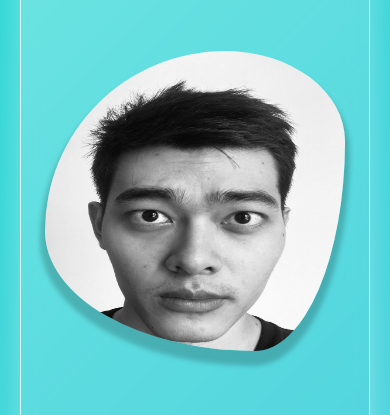
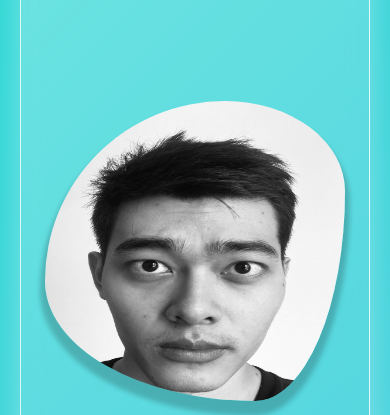
Before and after one commit to SiThuMinHtet/Portfolio-project, a plain HTML site: page index.html in a window 390 px wide. Shown: the part 120-535 px from the top of the page. Drawn offline with nearby package versions, Linux system fonts and the light colour scheme; files whose address does not match are found by name.

Commit message:
hero-cover-responsive: --reduce-code-by-using-flex-column-reverse-in-current-hero-div

```diff
--- a/css/responsive.css
+++ b/css/responsive.css
@@ -698,10 +698,12 @@
 	}
 
 	.hero {
-		display: none;
+		display: flex;
+		flex-direction: column-reverse;
+		align-items: center;
 	}
 
-	.hero-responsive {
+	/* .hero-responsive {
 		margin: 0;
 		padding: 0;
 		display: flex;
@@ -710,7 +712,7 @@
 		justify-content: center;
 		align-content: center;
 		justify-items: center;
-	}
+	} */
 
 	.hero-img {
 		margin: 0;
@@ -1015,10 +1017,12 @@
 	}
 
 	.hero {
-		display: none;
+		display: flex;
+		flex-direction: column-reverse;
+		align-items: center;
 	}
 
-	.hero-responsive {
+	/* .hero-responsive {
 		margin: 0;
 		padding: 0;
 		display: flex;
@@ -1027,7 +1031,7 @@
 		justify-content: center;
 		align-content: center;
 		justify-items: center;
-	}
+	} */
 
 	.hero-img {
 		margin: 0;
--- a/css/style.css
+++ b/css/style.css
@@ -162,9 +162,9 @@ a {
 	position: relative;
 }
 
-.hero-responsive {
+/* .hero-responsive {
 	display: none;
-}
+} */
 
 .hero {
 	display: flex;
--- a/index.html
+++ b/index.html
@@ -56,7 +56,7 @@
             </div>
         </div>
 
-        <div class="hero-responsive">
+        <!-- <div class="hero-responsive">
             <div>
                 <img class="hero-img" src="profile.JPG" alt="">
             </div>
@@ -67,10 +67,7 @@
                 <a href=""><img src="images/github.png" alt="" style="width: 25px; height: 25px;"></a>
                 <a href=""><img src="images/linkedin.png" alt="" style="width: 25px; height: 25px;"></a>
             </div>
-
-
-
-        </div>
+        </div> -->
 
     </div>
 
```
